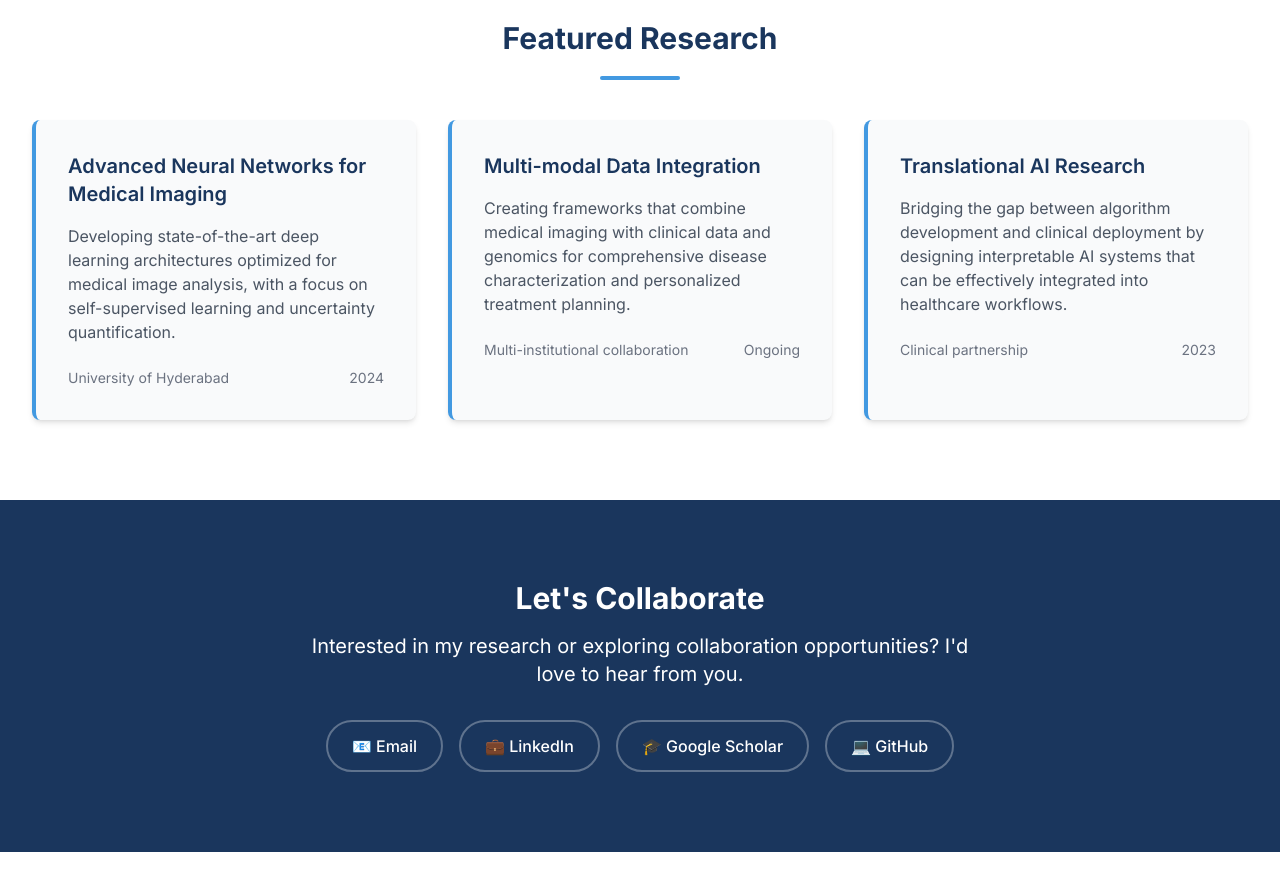
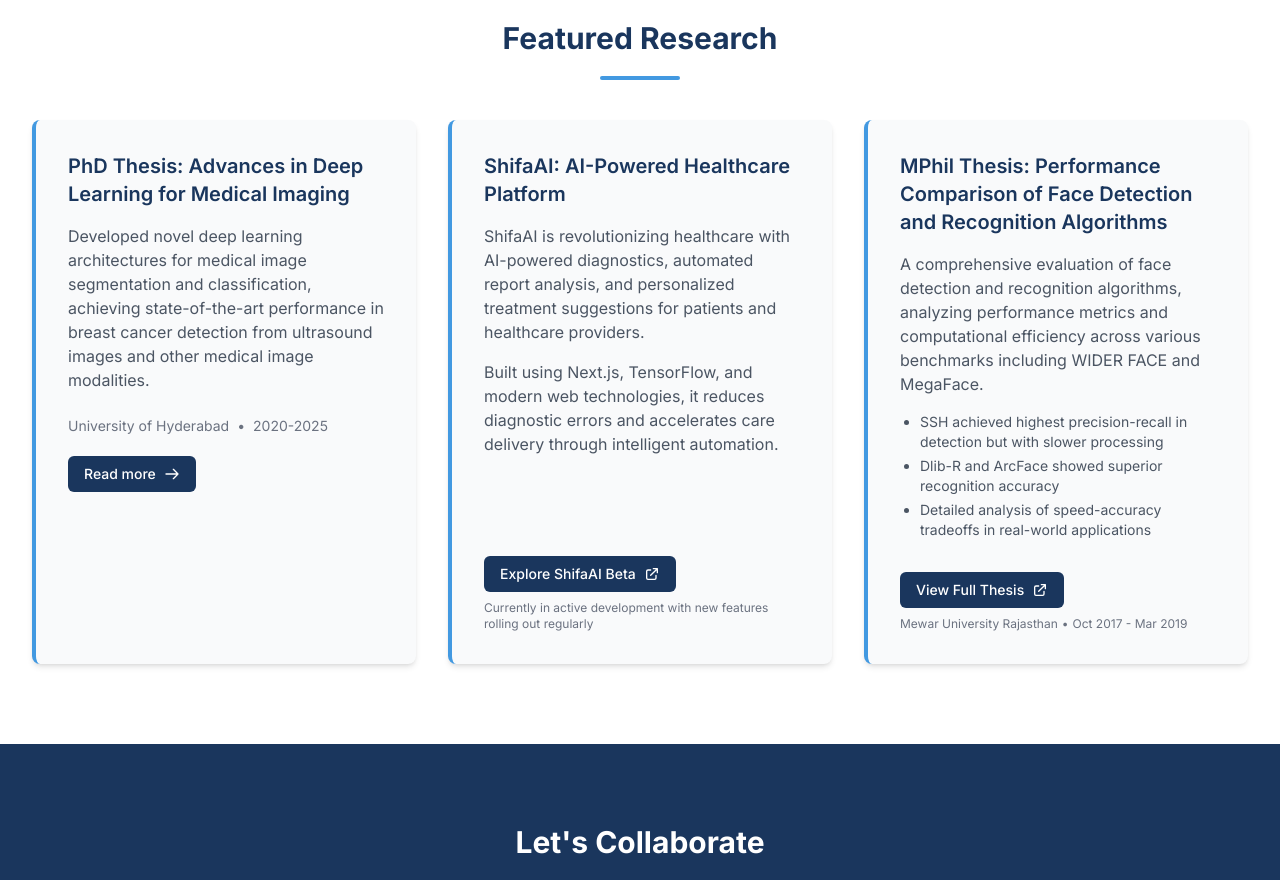
Before and after one commit to MohsinFurkh/mohsinfurkh.github.io, a Next.js app: page / in a window 1280 px wide. Shown: the part 1900-2780 px from the top of the page. Before the commit the page ends 2752 px from the top, so only its background shows below. Built offline with nearby package versions, Linux system fonts and the light colour scheme; no server answers.

Commit message:
Update research section with consistent button styles and thesis info

```diff
--- a/src/app/page.tsx
+++ b/src/app/page.tsx
@@ -187,41 +187,91 @@
           </h2>
 
           <div className="grid grid-cols-1 md:grid-cols-3 gap-8">
-            <div className="bg-gray-50 p-8 rounded-lg shadow-md border-l-4 border-accent hover:shadow-lg transition-all duration-300 hover:-translate-y-2">
-              <h3 className="text-xl font-semibold text-primary mb-4">Advanced Neural Networks for Medical Imaging</h3>
+
+          <div className="bg-gray-50 p-8 rounded-lg shadow-md border-l-4 border-accent hover:shadow-lg transition-all duration-300 hover:-translate-y-2">
+              <h3 className="text-xl font-semibold text-primary mb-4">PhD Thesis: Advances in Deep Learning for Medical Imaging</h3>
               <p className="text-gray-600 mb-6">
-                Developing state-of-the-art deep learning architectures optimized for medical image analysis,
-                with a focus on self-supervised learning and uncertainty quantification.
+                Developed novel deep learning architectures for medical image segmentation and classification,
+                achieving state-of-the-art performance in breast cancer detection from ultrasound images and other medical image modalities.
               </p>
-              <div className="flex justify-between text-sm text-gray-500">
-                <span>University of Hyderabad</span>
-                <span>2024</span>
+              <div className="mt-4">
+                <div className="text-sm text-gray-500 mb-3">
+                  <span>University of Hyderabad</span>
+                  <span className="mx-2">•</span>
+                  <span>2020-2025</span>
+                </div>
+                <a
+                  href="/phd-thesis"
+                  className="inline-flex items-center px-4 py-2 bg-primary text-white rounded-md hover:bg-primary/90 transition-colors text-sm font-medium mt-2"
+                >
+                  Read more
+                  <svg className="w-4 h-4 ml-2" fill="none" stroke="currentColor" viewBox="0 0 24 24" xmlns="http://www.w3.org/2000/svg">
+                    <path strokeLinecap="round" strokeLinejoin="round" strokeWidth={2} d="M14 5l7 7m0 0l-7 7m7-7H3" />
+                  </svg>
+                </a>
               </div>
             </div>
 
-            <div className="bg-gray-50 p-8 rounded-lg shadow-md border-l-4 border-accent hover:shadow-lg transition-all duration-300 hover:-translate-y-2">
-              <h3 className="text-xl font-semibold text-primary mb-4">Multi-modal Data Integration</h3>
-              <p className="text-gray-600 mb-6">
-                Creating frameworks that combine medical imaging with clinical data and genomics
-                for comprehensive disease characterization and personalized treatment planning.
-              </p>
-              <div className="flex justify-between text-sm text-gray-500">
-                <span>Multi-institutional collaboration</span>
-                <span>Ongoing</span>
+            <div className="bg-gray-50 p-8 rounded-lg shadow-md border-l-4 border-accent hover:shadow-lg transition-all duration-300 hover:-translate-y-2 flex flex-col h-full">
+              <div className="flex-1">
+                <h3 className="text-xl font-semibold text-primary mb-4">ShifaAI: AI-Powered Healthcare Platform</h3>
+                <p className="text-gray-600 mb-4">
+                  ShifaAI is revolutionizing healthcare with AI-powered diagnostics, automated report analysis, and personalized treatment suggestions for patients and healthcare providers.
+                </p>
+                <p className="text-gray-600 mb-4">
+                  Built using Next.js, TensorFlow, and modern web technologies, it reduces diagnostic errors and accelerates care delivery through intelligent automation.
+                </p>
+              </div>
+              <div className="mt-4">
+                <a
+                  href="https://shifa-ai.vercel.app/"
+                  target="_blank"
+                  rel="noopener noreferrer"
+                  className="inline-flex items-center px-4 py-2 bg-primary text-white rounded-md hover:bg-primary/90 transition-colors text-sm font-medium"
+                >
+                  Explore ShifaAI Beta
+                  <svg className="w-4 h-4 ml-2" fill="none" stroke="currentColor" viewBox="0 0 24 24" xmlns="http://www.w3.org/2000/svg">
+                    <path strokeLinecap="round" strokeLinejoin="round" strokeWidth={2} d="M10 6H6a2 2 0 00-2 2v10a2 2 0 002 2h10a2 2 0 002-2v-4M14 4h6m0 0v6m0-6L10 14" />
+                  </svg>
+                </a>
+                <p className="text-xs text-gray-500 mt-2">Currently in active development with new features rolling out regularly</p>
+              </div>
+            </div>
+            <div className="bg-gray-50 p-8 rounded-lg shadow-md border-l-4 border-accent hover:shadow-lg transition-all duration-300 hover:-translate-y-2 flex flex-col h-full">
+              <div className="flex-1">
+                <h3 className="text-xl font-semibold text-primary mb-4">MPhil Thesis: Performance Comparison of Face Detection and Recognition Algorithms</h3>
+                <p className="text-gray-600 mb-4">
+                  A comprehensive evaluation of face detection and recognition algorithms, analyzing performance metrics and computational efficiency across various benchmarks including WIDER FACE and MegaFace.
+                </p>
+                <ul className="list-disc pl-5 text-gray-600 text-sm space-y-1 mb-4">
+                  <li>SSH achieved highest precision-recall in detection but with slower processing</li>
+                  <li>Dlib-R and ArcFace showed superior recognition accuracy</li>
+                  <li>Detailed analysis of speed-accuracy tradeoffs in real-world applications</li>
+                </ul>
+              </div>
+              <div className="mt-4">
+                <a
+                  href="https://drive.google.com/file/d/1hEE-kMir6IsBwE6xP3381YgLGL_PBHyk/view?usp=sharing"
+                  target="_blank"
+                  rel="noopener noreferrer"
+                  className="inline-flex items-center px-4 py-2 bg-primary text-white rounded-md hover:bg-primary/90 transition-colors text-sm font-medium"
+                >
+                  View Full Thesis
+                  <svg className="w-4 h-4 ml-2" fill="none" stroke="currentColor" viewBox="0 0 24 24" xmlns="http://www.w3.org/2000/svg">
+                    <path strokeLinecap="round" strokeLinejoin="round" strokeWidth={2} d="M10 6H6a2 2 0 00-2 2v10a2 2 0 002 2h10a2 2 0 002-2v-4M14 4h6m0 0v6m0-6L10 14" />
+                  </svg>
+                </a>
+                <div className="text-xs text-gray-500 mt-2">
+                  <span>Mewar University Rajasthan</span>
+                  <span className="mx-1">•</span>
+                  <span>Oct 2017 - Mar 2019</span>
+                </div>
               </div>
             </div>
 
-            <div className="bg-gray-50 p-8 rounded-lg shadow-md border-l-4 border-accent hover:shadow-lg transition-all duration-300 hover:-translate-y-2">
-              <h3 className="text-xl font-semibold text-primary mb-4">Translational AI Research</h3>
-              <p className="text-gray-600 mb-6">
-                Bridging the gap between algorithm development and clinical deployment by designing
-                interpretable AI systems that can be effectively integrated into healthcare workflows.
-              </p>
-              <div className="flex justify-between text-sm text-gray-500">
-                <span>Clinical partnership</span>
-                <span>2023</span>
-              </div>
-            </div>
+
+
+
           </div>
         </div>
       </section>
```
